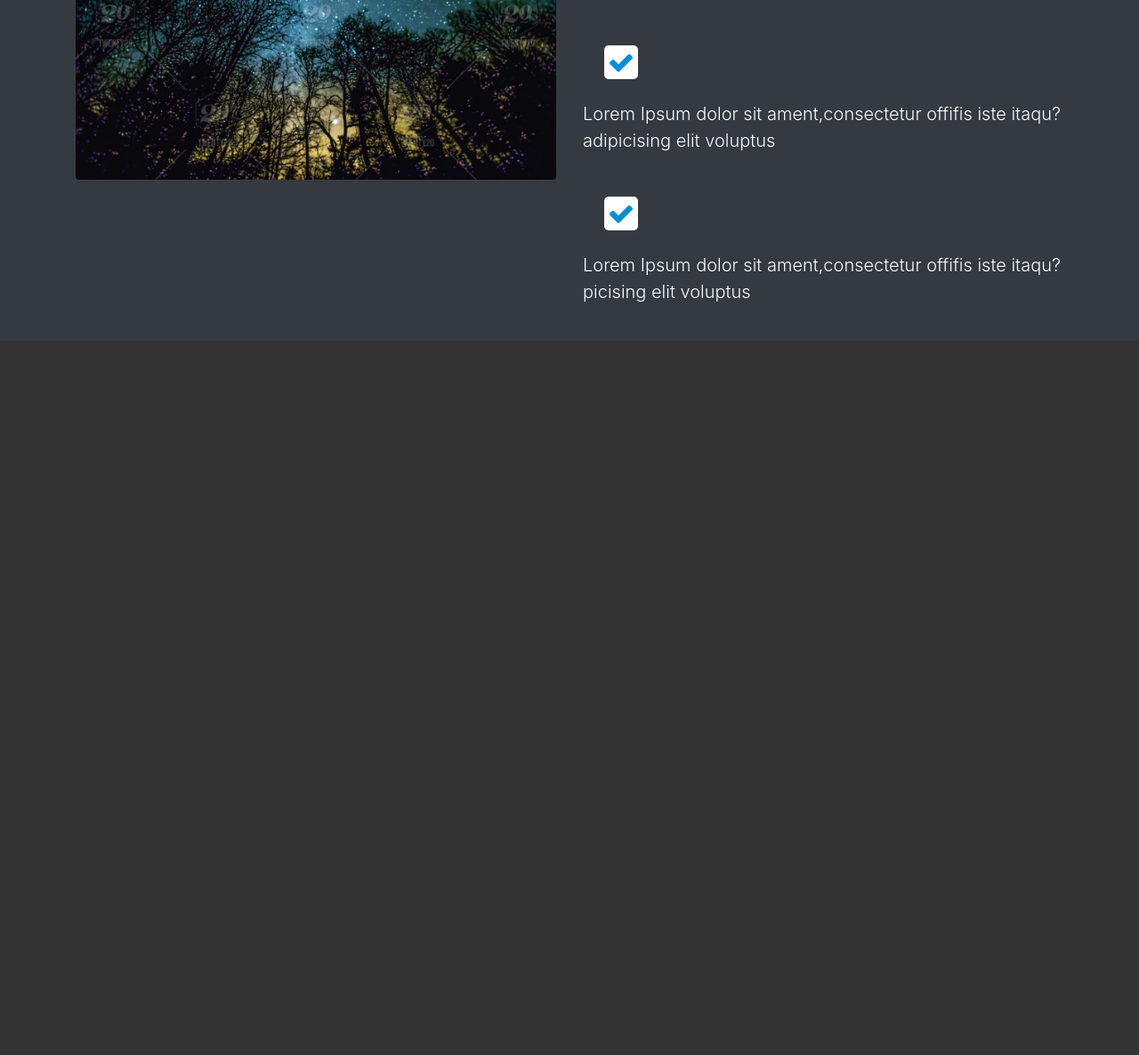
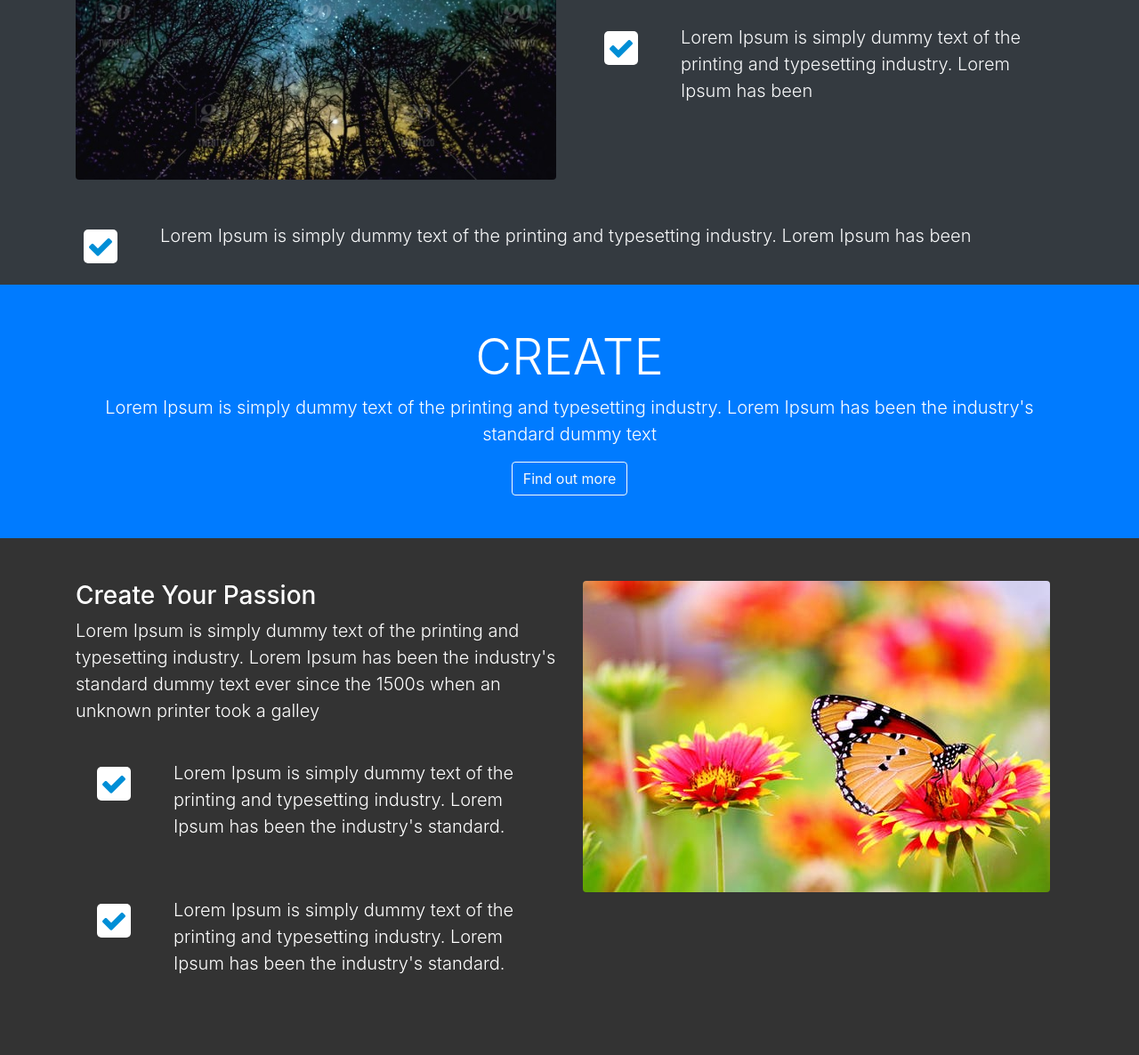
Before and after one commit to imrojony/bs4starter-master, a website: page src/index.html in a window 1280 px wide. Shown: the part 1313-2499 px from the top of the page at 89% size. Before the commit the page ends 1696 px from the top, so only its background shows below. Drawn offline with nearby package versions, Linux system fonts and the light colour scheme.

Commit message:
home section

```diff
--- a/src/index.html
+++ b/src/index.html
@@ -138,35 +138,89 @@
       <div class="col-md-6 my-4">
         <img src="img/ro.jpg" class="img-fluid rounded" alt="EXplore">
       </div>
-      <div class="col-md-6 my-4">
+      <div class="col-md-6 my-2">
         <h3>Explore learn & connect</h3>
         <p class="lead">Lorem Ipsum is simply dummy text of the /home/rojony/ hjhsa hsakjd jh
           go/src/bs4projects/bs4starter-master/npm-debug.log jhakjsd jaskd hsudk hjasd jhsdasa
           jhasdjas jsadkjjnas hs </p>
 
-        <div class="div-flex flex-row">
-          <div class="p-4 align-self-start ">
-            <i class="fa fa-check mt-2"></i>
+        <div class="d-flex flex-row">
+          <div class="p-4 align-self-start mt-2">
+            <i class="fa fa-check"></i>
           </div>
           <div>
-            <P class="lead  align-self-end">Lorem Ipsum dolor sit ament,consectetur offifis iste itaqu?
-              adipicising elit voluptus </P>
+            <p class="lead p-4 align-self-end">Lorem Ipsum is simply dummy text of the
+              printing and typesetting industry. Lorem Ipsum has been</p>
           </div>
         </div>
-        <div class="div-flex flex-row">
-          <div class="p-4 align-self-start ">
-            <i class="fa fa-check mt-2"></i>
-          </div>
-          <div>
-            <P class="lead  align-self-end">Lorem Ipsum dolor sit ament,consectetur offifis iste itaqu?
-              picising elit voluptus</P>
-          </div>
+      </div>
+      <div class="d-flex flex-row">
+        <div class="p-4 align-self-start mt-2">
+          <i class="fa fa-check"></i>
+        </div>
+        <div>
+          <p class="lead p-4 align-self-end">Lorem Ipsum is simply dummy text of the
+            printing and typesetting industry. Lorem Ipsum has been</p>
+        </div>
+      </div>
+    </div>
+
+        </div>
         </div>
       </div>
     </div>
   </div>
 
 </section>
+<!--CREATE HADE SECTION-->
+<section id="create-head-section" class="py-5 bg-primary text-center">
+<div class="container">
+  <h3 class="display-4">CREATE</h3>
+  <p class="lead">Lorem Ipsum is simply dummy text of the
+    printing and typesetting industry. Lorem Ipsum has been
+    the industry's standard dummy text</p>
+  <a href="#" class="btn btn-outline-light">Find out more</a>
+</div>
+</section>
+<!--CREATE MAIN SECTION-->
+<section id="create-main-section" class="py-5">
+  <div class="container">
+    <div class="row">
+      <div class="col-md-6">
+        <h3>Create Your Passion</h3>
+        <p class="lead">Lorem Ipsum is simply dummy text of the
+          printing and typesetting industry. Lorem Ipsum has been
+          the industry's standard dummy text ever since the 1500s
+          when an unknown printer took a galley </p>
+        <div class="d-flex flex-row">
+          <div class="p-4 align-self-start mt-2">
+            <i class="fa fa-check"></i>
+          </div>
+          <div class="p-4 align-self-end mt">
+            <p class="lead">Lorem Ipsum is simply dummy text of the
+              printing and typesetting industry. Lorem Ipsum has been
+              the industry's standard.</p>
+          </div>
+        </div>
+        <div class="d-flex flex-row">
+          <div class="p-4 align-self-start mt-2">
+            <i class="fa fa-check"></i>
+          </div>
+          <div class="p-4 align-self-end mt">
+            <p class="lead">Lorem Ipsum is simply dummy text of the
+              printing and typesetting industry. Lorem Ipsum has been
+              the industry's standard.</p>
+          </div>
+        </div>
+      </div>
+      <div class="col-md-6">
+        <img src="img/dex.jpeg" class="img-fluid rounded" alt="create your passion">
+      </div>
+    </div>
+
+  </div>
+
+</section>
 
 </body>
 </html>
--- a/src/scss/style.scss
+++ b/src/scss/style.scss
@@ -32,7 +32,16 @@ body{
     padding-top:150px;
     padding-bottom: 50px;
   }
+#create-main-section{
+  .fa{
+    font-size: $icon-font-size;
+    color: $primary-color;
+    background: #fff;
+    padding: 4px;
+    border-radius: 5px;
+  }
 
+}
 #Explore-main-Section {
   .fa{
     background: #fff;
```
Also changed, not shown: src/css/style.css.
